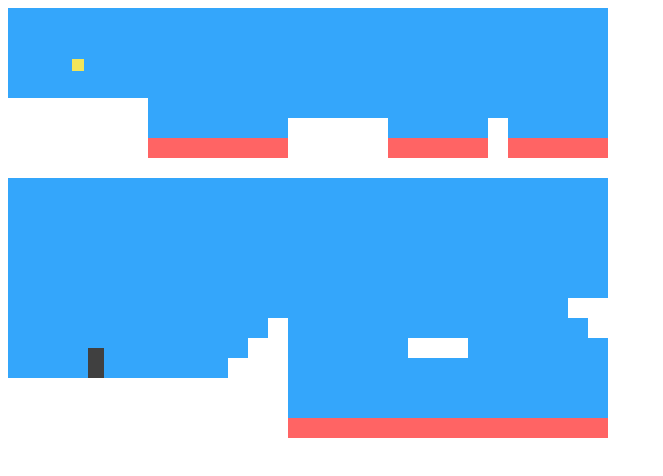
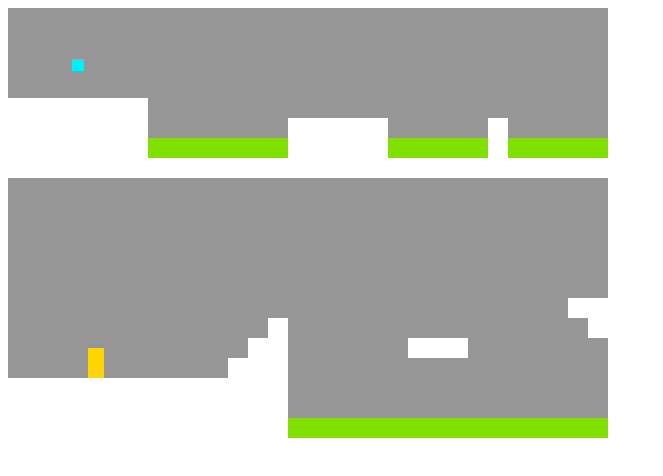
Before and after one commit to BrennanKahl7/JSPlatformer, a plain HTML site: page index.html in a window 1280 px wide. Shown: the whole page, without its empty margins (0-663 px from the left). Drawn offline with Linux system fonts and the light colour scheme.

Commit message:
Finished

```diff
--- a/code/game_levels.js
+++ b/code/game_levels.js
@@ -94,41 +94,7 @@ var GAME_LEVELS = [
    "          x     x                              x                   x!!!!!!!!!!!!!!!!!!!!!!!!!!!!!!!!!!!!!x         ",
    "        xxx                                    xxx               xxx!!!!!!!!!!!!!!!!!!!!!!!!!!!!!!!!!!!!!xxx       ",
    "      xxx                                        xxx           xxx!!!!!!!!!!!!!!!!!!!!!!!!!!!!!!!!!!!!!!!!xxx      ",
-   "    xxxxxxxxxxxxxxxxxxxxxxxxxxxxxxxxxxxxxxxxxxxxxxxxxx       xxxxxxxxxxxxxxxxxxxxxxxxxxxxxxxxxxxxxxxxxxxxxxxxxx    "],
-  ["                                                                                                  xxx x       ",
-   "                                                                                                      x       ",
-   "                                                                                                  xxxxx       ",
-   "                                                                                                  x           ",
-   "                                                                                                  x xxx       ",
-   "                          o                                                                       x x x       ",
-   "                                                                                             o o oxxx x       ",
-   "                   xxx                                                                                x       ",
-   "       !  o  !                                                xxxxx xxxxx xxxxx xxxxx xxxxx xxxxx xxxxx       ",
-   "       x     x                                                x   x x   x x   x x   x x   x x   x x           ",
-   "       x= o  x            x                                   xxx x xxx x xxx x xxx x xxx x xxx x xxxxx       ",
-   "       x     x                                                  x x   x x   x x   x x   x x   x x     x       ",
-   "       !  o  !            o                                  xxxx xxxxx xxxxx xxxxx xxxxx xxxxx xxxxxxx       ",
-   "                                                                                                              ",
-   "          o              xxx                              xx                                                  ",
-   "                                                                                                              ",
-   "                                                                                                              ",
-   "                                                      xx                                                      ",
-   "                   xxx         xxx                                                                            ",
-   "                                                                                                              ",
-   "                          o                                                     x      x                      ",
-   "                                                          xx     xx                                           ",
-   "             xxx         xxx         xxx                                 x                  x                 ",
-   "                                                                                                              ",
-   "                                                                 ||                                           ",
-   "  xxxxxxxxxxx                                                                                                 ",
-   "  x         x o xxxxxxxxx o xxxxxxxxx o xx                                                x                   ",
-   "  x         x   x       x   x       x   x                 ||                  x     x                         ",
-   "  x  @      xxxxx   o   xxxxx   o   xxxxx                                                                     ",
-   "  xxxxxxx                                     xxxxx       xx     xx     xxx                                   ",
-   "        x=                  =                =x   x                     xxx                                   ",
-   "        xxxxxxxxxxxxxxxxxxxxxxxxxxxxxxxxxxxxxxx   x!!!!!!!!!!!!!!!!!!!!!xxx!!!!!!!!!!!!!!!!!!!!!!!!!!!!!!!!!!!",
-   "                                                  xxxxxxxxxxxxxxxxxxxxxxxxxxxxxxxxxxxxxxxxxxxxxxxxxxxxxxxxxxxx",
-   "                                                                                                              "]
+   "    xxxxxxxxxxxxxxxxxxxxxxxxxxxxxxxxxxxxxxxxxxxxxxxxxx       xxxxxxxxxxxxxxxxxxxxxxxxxxxxxxxxxxxxxxxxxxxxxxxxxx    "]
 ];
 
 if (typeof module != "undefined" && module.exports)
--- a/css/game.css
+++ b/css/game.css
@@ -1,13 +1,14 @@
-.background    { background: rgb(52, 166, 251);
+.background    { background: rgb(150, 150, 150);
                  table-layout: fixed;
                  border-spacing: 0;   }
 .background td { padding: 0;          }
-.lava          { background: rgb(255, 100, 100); }
+.lava          { background: rgb(128, 225, 0); }
 .wall          { background: white;   }
 
 .actor  { position: absolute;  }
-.coin   { background: rgb(241, 229, 89); }
-.player { background: rgb(64, 64, 64); }
+.coin   { background: rgb(0, 239, 255); }
+.player { background: rgb(255, 213, 0); }
+
 
 .game {
   overflow: hidden;
```
